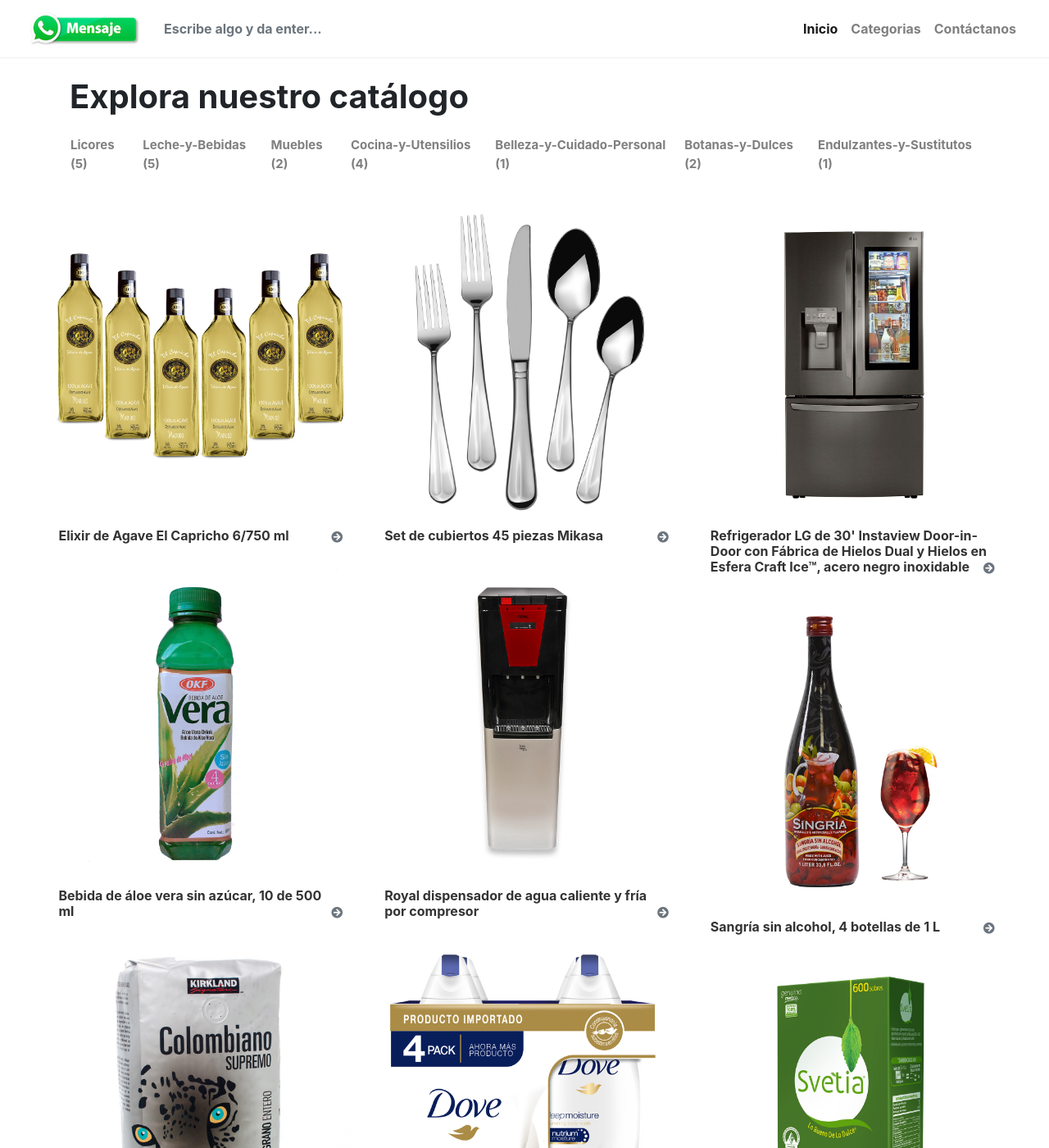
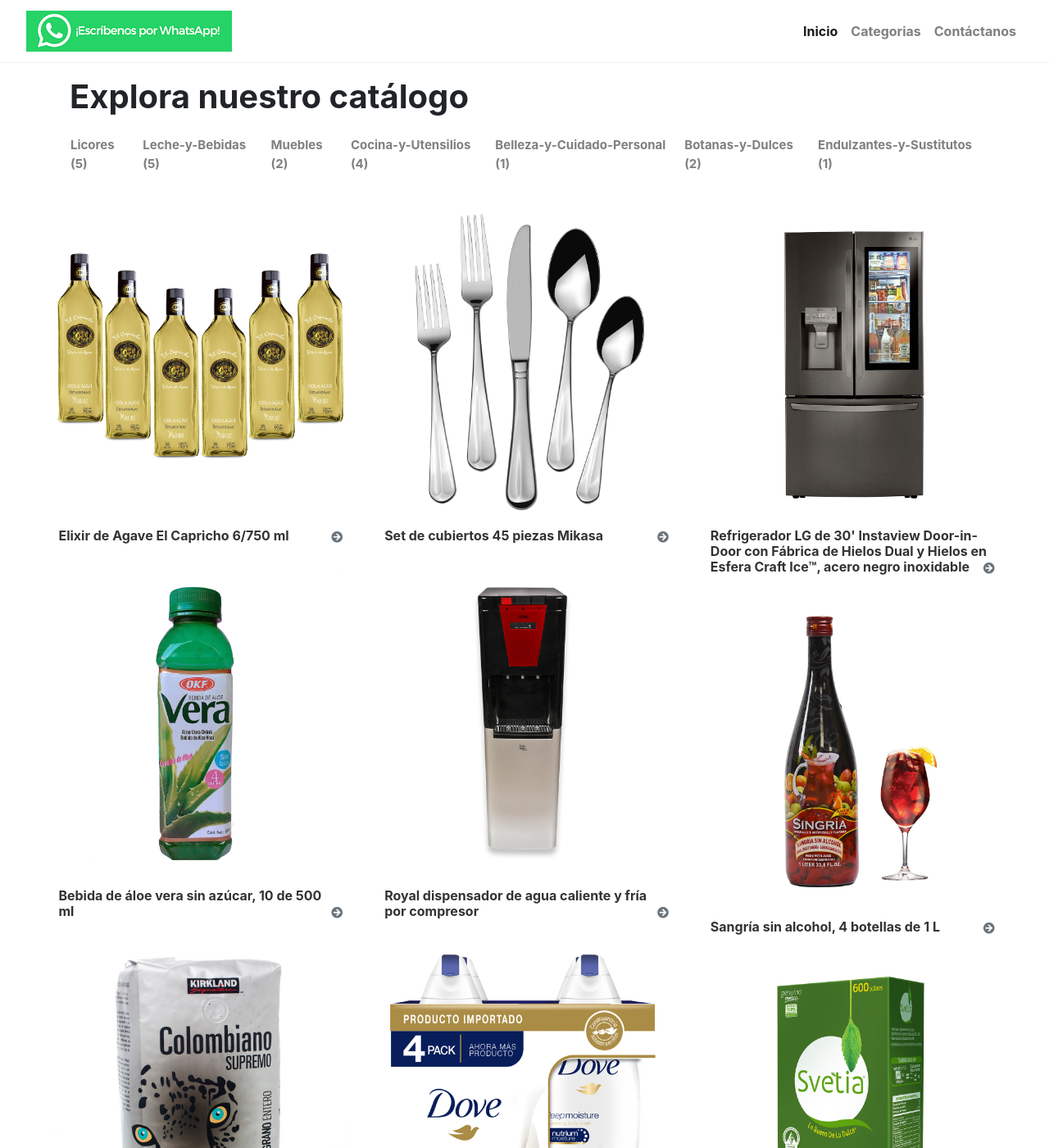
Before and after one commit to saldodromo-mx/webpage, a Jekyll site: the page built from index.html, in a window 1280 px wide and 1400 px high. Shown: the whole window at 82% size. Built offline with Jekyll 4.4.1, drawn with Linux system fonts in a browser that asks for light colours; nearby versions of some CDN libraries; library files that are not in the unit come from our copies; the list of posts is cut into pages by our own code; comment, search, counter and statistics services are not loaded.

Commit message:
Remover barra de busqueda. Reemplazar imagen de whatsapp

```diff
--- a/_layouts/default.html
+++ b/_layouts/default.html
@@ -30,12 +30,9 @@
     <span class="navbar-toggler-icon"></span>
     </button>
     <div class="collapse navbar-collapse" id="navbarsDefault">
-    	<ul class="navbar-nav mr-auto align-items-center">
-            {% include search-lunr.html %}
-      </ul>
     	<ul class="navbar-nav ml-auto align-items-center">
     		{% include menu-header.html %}
-    	</ul>
+      </ul>
     </div>
     </nav>
 
```
Also changed, not shown: assets/images/contacto-whats-orig.png (added), assets/images/contacto-whats.png.
